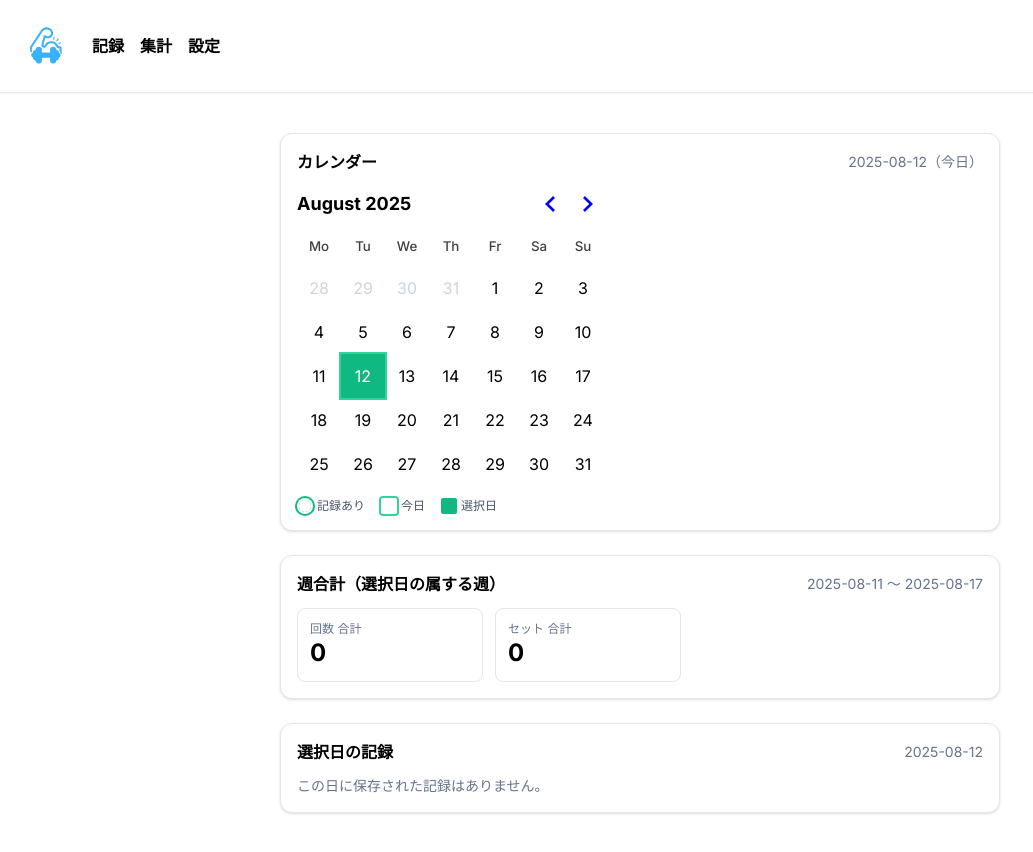
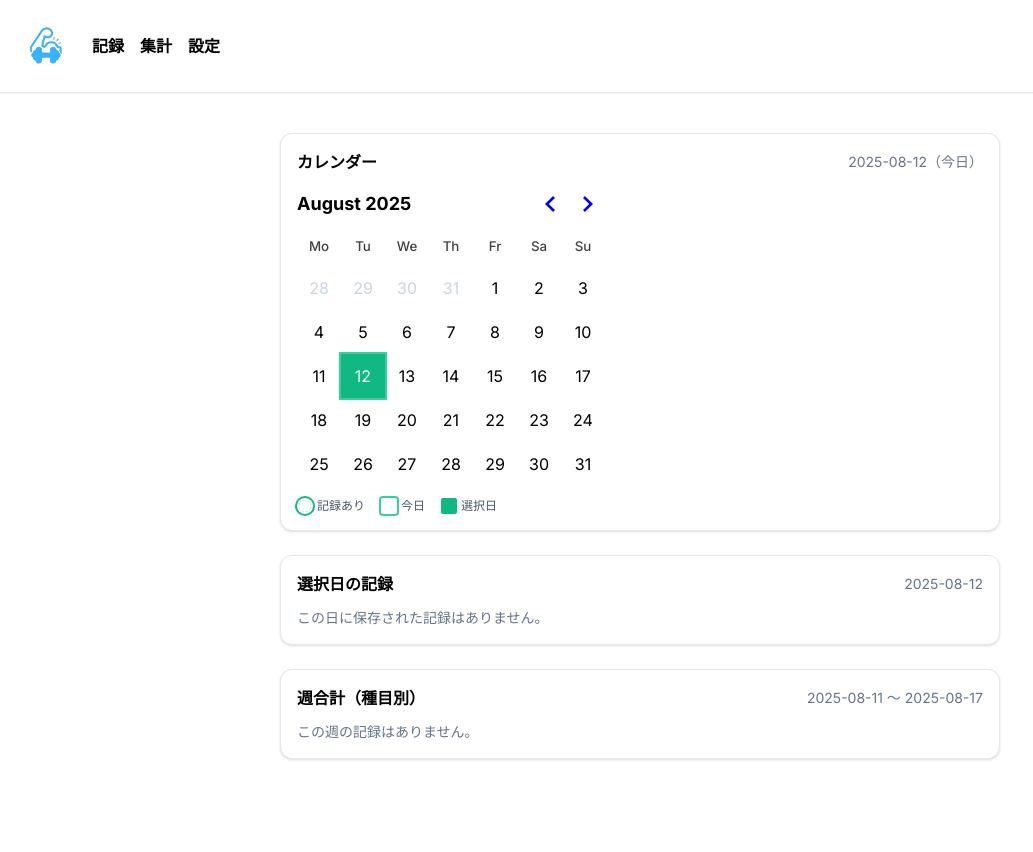
Before and after one commit to Mickey-1996/workout-tracker20250807, a Next.js app: page /tabs/summary in a window 1280 px wide. Shown: the whole page, without its empty margins (0-1033 px from the left). After the commit the page ends 800 px from the top, so only its background shows below. Built offline with nearby package versions, Linux system fonts and the light colour scheme.

Commit message:
update summary tab

```diff
--- a/src/tabs/SummaryTab.tsx
+++ b/src/tabs/SummaryTab.tsx
@@ -43,11 +43,6 @@ const ymdLocal = (d: Date) => {
   return `${y}-${m}-${da}`;
 };
 
-const isSameDayLocal = (a: Date, b: Date) =>
-  a.getFullYear() === b.getFullYear() &&
-  a.getMonth() === b.getMonth() &&
-  a.getDate() === b.getDate();
-
 /* 月内の全日付配列（ローカル時間） */
 const getMonthDates = (month: Date) => {
   const y = month.getFullYear();
@@ -64,7 +59,6 @@ const getMonthDates = (month: Date) => {
 /* 記録があるかの判定（当該日の DayRecord に何か入っているか） */
 const hasAnyRecord = (rec: Partial<DayRecord> | null | undefined) => {
   if (!rec) return false;
-  // メモ・チェック・回数のいずれかが存在
   if (rec.notesUpper || rec.notesLower || rec.notesOther) return true;
   if (rec.sets) {
     for (const arr of Object.values(rec.sets)) {
@@ -105,7 +99,7 @@ function TinyCount({ n }: { n: number }) {
   );
 }
 
-/* 選択日の属する週（Mon-Sun）の開始/終了（ローカル） */
+/* 週（Mon-Sun）配列を返す */
 const startOfWeekMon = (d: Date) => {
   const day = d.getDay(); // 0:Sun ... 6:Sat
   const diff = (day + 6) % 7; // Mon=0
@@ -122,7 +116,7 @@ export default function SummaryTab() {
   const [month, setMonth] = useState<Date>(new Date(today.getFullYear(), today.getMonth(), 1));
   const [selectedDate, setSelectedDate] = useState<Date>(today);
 
-  /* 設定（順序反映のために利用） */
+  /* 設定（順序反映のため） */
   const [items, setItems] = useState<SettingsItem[]>([]);
   useEffect(() => {
     const s = loadJSON<Settings>("settings-v1");
@@ -130,7 +124,7 @@ export default function SummaryTab() {
     setItems(enabled.sort(sortByOrder));
   }, []);
 
-  /* 月内の「記録あり」日付を取得（loadDayRecord を日ごと呼ぶ） */
+  /* 月内の「記録あり」日付 */
   const daysWithRecord = useMemo(() => {
     const days = getMonthDates(month);
     const acc: Date[] = [];
@@ -141,7 +135,7 @@ export default function SummaryTab() {
     return acc;
   }, [month]);
 
-  /* 選択日の記録を取得 */
+  /* 選択日の記録 */
   const [selectedRecord, setSelectedRecord] = useState<Partial<DayRecord> | null>(null);
   useEffect(() => {
     if (!selectedDate) {
@@ -152,37 +146,47 @@ export default function SummaryTab() {
     setSelectedRecord(rec ?? null);
   }, [selectedDate]);
 
-  /* 週合計（選択日の属する週） */
-  const weekAgg = useMemo(() => {
+  /* 週合計（種目別）：選択日の属する週 */
+  const weekAggByItem = useMemo(() => {
     const days = weekDatesMonSun(selectedDate);
-    let countSum = 0;
-    let setSum = 0;
+    const byId = new Map<string, { id: string; name: string; category: Category; setSum: number; countSum: number }>();
+    for (const it of items) {
+      byId.set(it.id, { id: it.id, name: it.name, category: it.category, setSum: 0, countSum: 0 });
+    }
     for (const d of days) {
       const rec = loadDayRecord(ymdLocal(d)) as Partial<DayRecord> | null;
       if (!rec) continue;
+      // counts
       if (rec.counts) {
-        for (const arr of Object.values(rec.counts)) {
-          if (!arr) continue;
-          for (const n of arr) countSum += Math.max(0, Number(n ?? 0));
+        for (const [id, arr] of Object.entries(rec.counts)) {
+          const row = byId.get(id);
+          if (!row || !arr) continue;
+          for (const n of arr) row.countSum += Math.max(0, Number(n ?? 0));
         }
       }
+      // sets
       if (rec.sets) {
-        for (const arr of Object.values(rec.sets)) {
-          if (!arr) continue;
-          for (const v of arr) setSum += v ? 1 : 0;
+        for (const [id, arr] of Object.entries(rec.sets)) {
+          const row = byId.get(id);
+          if (!row || !arr) continue;
+          for (const v of arr) row.setSum += v ? 1 : 0;
         }
       }
     }
+    // 0だけの行は非表示に（必要ならこの filter を外せば全種目表示）
+    const rows = Array.from(byId.values()).filter((r) => r.countSum > 0 || r.setSum > 0);
+    // 表示順は設定順
+    const orderIndex = new Map(items.map((it, i) => [it.id, i]));
+    rows.sort((a, b) => (orderIndex.get(a.id)! - orderIndex.get(b.id)!));
     const start = days[0];
     const end = days[6];
     return {
       rangeLabel: `${ymdLocal(start)} 〜 ${ymdLocal(end)}`,
-      countSum,
-      setSum,
+      rows,
     };
-  }, [selectedDate]);
+  }, [selectedDate, items]);
 
-  /* DayPicker の見た目（◯で囲む：小さめ） */
+  /* DayPicker の見た目（◯：小さめ） */
   const dayPickerStyles: Partial<Record<string, CSSProperties>> = {
     root: { ["--rdp-cell-size" as any]: "50px" } as CSSProperties,
     head_cell: { fontSize: "12px", color: "rgb(100 116 139)" },
@@ -212,9 +216,8 @@ export default function SummaryTab() {
             recorded: daysWithRecord,
             today: today,
           }}
-          /* ▼ 記録あり：◯（小さめ） */
+          /* 記録あり：◯（小さめ） */
           modifiersClassNames={{
-            // relative + after: 擬似要素で小さめリングを描画
             recorded:
               "relative after:content-[''] after:absolute after:inset-[7px] after:rounded-full after:ring-2 after:ring-emerald-500 after:ring-offset-2 after:ring-offset-white dark:after:ring-offset-slate-900",
             selected: "bg-emerald-500 text-white hover:bg-emerald-600",
@@ -227,7 +230,6 @@ export default function SummaryTab() {
         {/* 凡例 */}
         <div className="mt-3 flex items-center gap-4 text-xs text-slate-600">
           <div className="flex items-center gap-1">
-            {/* ◯（小）のプレビュー */}
             <span className="relative inline-block w-4 h-4">
               <span className="absolute inset-[2px] rounded-full ring-2 ring-emerald-500 ring-offset-2 ring-offset-white dark:ring-offset-slate-900" />
             </span>
@@ -240,24 +242,6 @@ export default function SummaryTab() {
           <div className="flex items-center gap-1">
             <span className="inline-block w-4 h-4 rounded-sm bg-emerald-500" />
             選択日
-          </div>
-        </div>
-      </Card>
-
-      {/* 週合計（選択日の属する週） */}
-      <Card className="p-4">
-        <div className="flex items-center justify-between mb-3">
-          <h2 className="text-base font-semibold">週合計（選択日の属する週）</h2>
-          <div className="text-sm text-slate-500">{weekAgg.rangeLabel}</div>
-        </div>
-        <div className="grid grid-cols-2 gap-3 sm:max-w-sm">
-          <div className="rounded-lg border p-3">
-            <div className="text-xs text-slate-500">回数 合計</div>
-            <div className="text-2xl font-bold">{weekAgg.countSum}</div>
-          </div>
-          <div className="rounded-lg border p-3">
-            <div className="text-xs text-slate-500">セット 合計</div>
-            <div className="text-2xl font-bold">{weekAgg.setSum}</div>
           </div>
         </div>
       </Card>
@@ -348,6 +332,39 @@ export default function SummaryTab() {
           </div>
         )}
       </Card>
+
+      {/* ▼ 一番下：週合計（種目別） */}
+      <Card className="p-4">
+        <div className="flex items-center justify-between mb-3">
+          <h2 className="text-base font-semibold">週合計（種目別）</h2>
+          <div className="text-sm text-slate-500">{weekAggByItem.rangeLabel}</div>
+        </div>
+
+        {weekAggByItem.rows.length === 0 ? (
+          <div className="text-sm text-slate-500">この週の記録はありません。</div>
+        ) : (
+          <div className="overflow-x-auto">
+            <table className="w-full text-sm">
+              <thead>
+                <tr className="text-left text-slate-500">
+                  <th className="py-2 pr-3 font-medium">種目</th>
+                  <th className="py-2 pr-3 font-medium text-right">セット合計</th>
+                  <th className="py-2 pr-3 font-medium text-right">回数合計</th>
+                </tr>
+              </thead>
+              <tbody>
+                {weekAggByItem.rows.map((r) => (
+                  <tr key={r.id} className="border-t">
+                    <td className="py-2 pr-3">{r.name}</td>
+                    <td className="py-2 pr-3 text-right">{r.setSum}</td>
+                    <td className="py-2 pr-3 text-right">{r.countSum}</td>
+                  </tr>
+                ))}
+              </tbody>
+            </table>
+          </div>
+        )}
+      </Card>
     </div>
   );
 }
```
